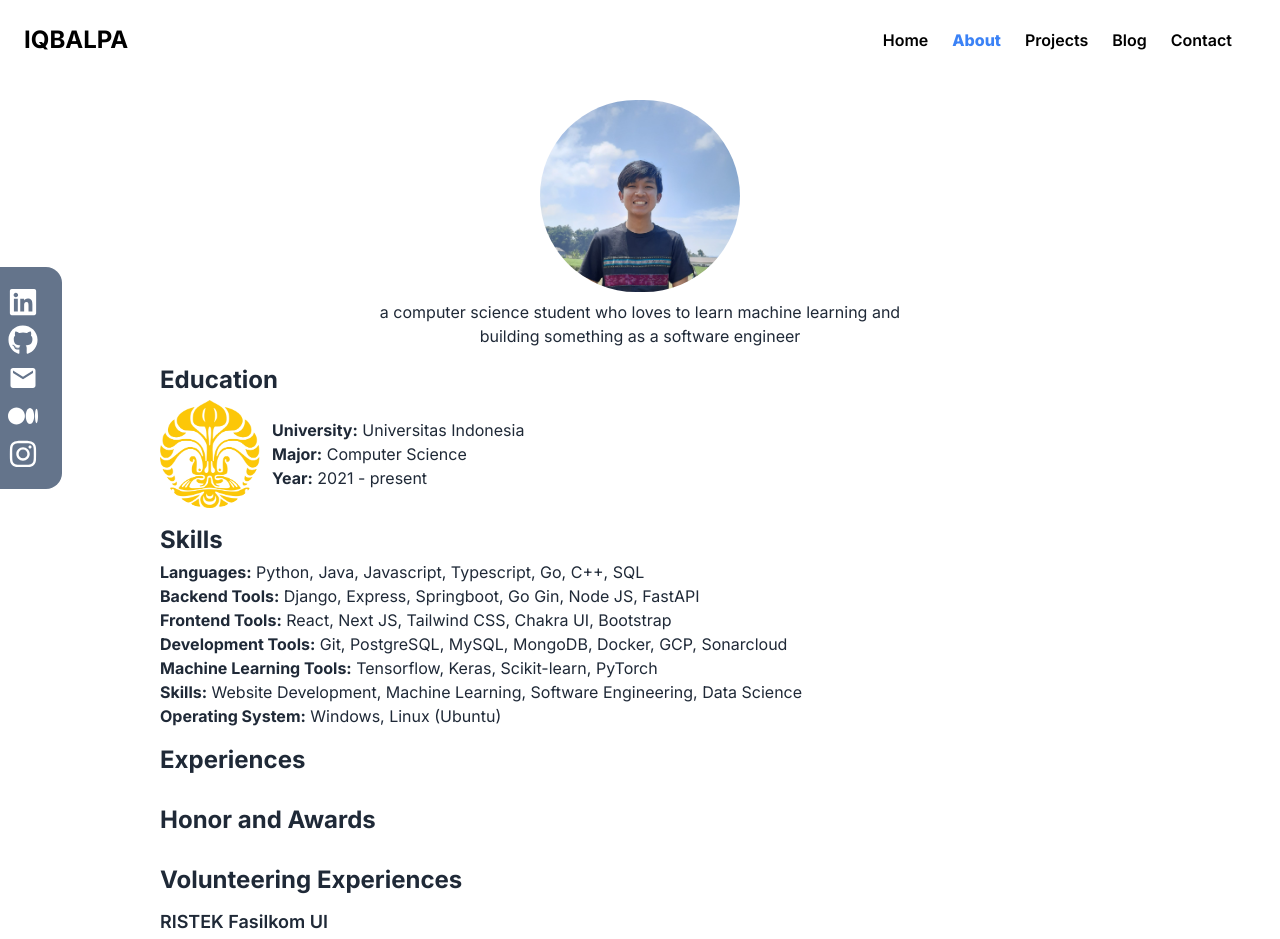
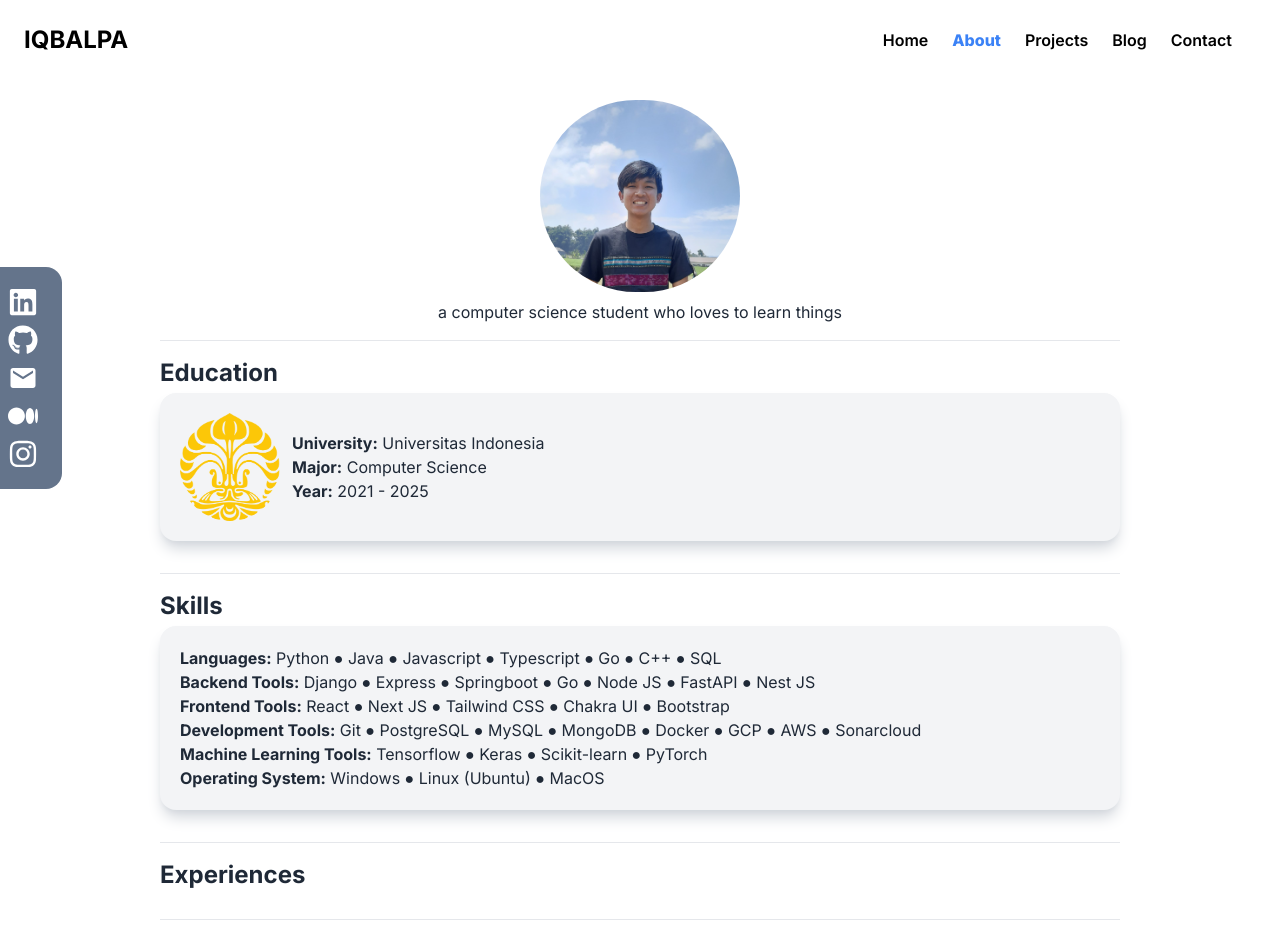
Before and after one commit to iqbalpa/personal-web, a Next.js app: page /about in a window 1280 px wide. Shown: the top 939 px of the page. Built offline with nearby package versions, Linux system fonts and the light colour scheme.

Commit message:
feat: update about page

```diff
--- a/src/components/awardItem/awardItem.tsx
+++ b/src/components/awardItem/awardItem.tsx
@@ -7,7 +7,7 @@ import { AwardItemProps } from '@/constant/type';
 const AwardItem: React.FC<AwardItemProps> = ({ title, desc }) => {
   return (
     <motion.div
-      className="mb-2"
+      className="mb-2 rounded-2xl bg-gray-100 p-3 shadow-lg shadow-gray-300"
       initial={{ opacity: 0, scale: 0 }}
       whileInView={{ opacity: 1, scale: 1 }}
       transition={{ duration: 1 }}
--- a/src/components/experienceItem/experienceItem.tsx
+++ b/src/components/experienceItem/experienceItem.tsx
@@ -15,7 +15,7 @@ const ExperienceItem: React.FC<ExperienceItemProps> = ({
       initial={{ opacity: 0, scale: 0 }}
       whileInView={{ opacity: 1, scale: 1 }}
       transition={{ duration: 1 }}
-      className="mb-2"
+      className="mb-4 rounded-2xl bg-gray-100 p-5 shadow-lg shadow-gray-300"
     >
       <h1 className="text-lg font-bold">{role}</h1>
       <h2 className="text-md font-bold">{company}</h2>
--- a/src/components/organizationItem/organizationItem.tsx
+++ b/src/components/organizationItem/organizationItem.tsx
@@ -15,7 +15,7 @@ const OrganizationItem: React.FC<OrganizationItemProps> = ({
       initial={{ opacity: 0, scale: 0 }}
       whileInView={{ opacity: 1, scale: 1 }}
       transition={{ duration: 1 }}
-      className="mb-2"
+      className="mb-2 rounded-2xl bg-gray-100 p-5 shadow-lg shadow-gray-300"
     >
       <h1 className="text-lg font-semibold">{name}</h1>
       <h2 className="text-md font-semibold">{role}</h2>
--- a/src/modules/about/about.tsx
+++ b/src/modules/about/about.tsx
@@ -10,10 +10,15 @@ const AboutModule: React.FC = () => {
   return (
     <div className="max-w-screen flex flex-col gap-4 px-10 pb-20 pt-5 lg:px-40">
       <Hero />
+      <div className="border-b border-gray-200" />
       <Education />
+      <div className="border-b border-gray-200" />
       <Skill />
+      <div className="border-b border-gray-200" />
       <Experience />
+      <div className="border-b border-gray-200" />
       <Award />
+      <div className="border-b border-gray-200" />
       <Organization />
     </div>
   );
--- a/src/modules/about/section/education.tsx
+++ b/src/modules/about/section/education.tsx
@@ -13,7 +13,7 @@ const Education: React.FC = () => {
       transition={{ duration: 1 }}
     >
       <h1 className="mb-1 text-2xl font-bold">Education</h1>
-      <div className="flex flex-row items-center">
+      <div className="mb-4 flex flex-row items-center rounded-2xl bg-gray-100 p-5 shadow-lg shadow-gray-300">
         <Image
           src={LogoUI}
           alt="UI Logo"
@@ -28,7 +28,7 @@ const Education: React.FC = () => {
             <span className="font-bold">Major:</span> Computer Science
           </p>
           <p>
-            <span className="font-bold">Year:</span> 2021 - present
+            <span className="font-bold">Year:</span> 2021 - 2025
           </p>
         </div>
       </div>
--- a/src/modules/about/section/hero.tsx
+++ b/src/modules/about/section/hero.tsx
@@ -21,8 +21,7 @@ const Hero: React.FC = () => {
         height={200}
       />
       <p className="w-full text-center lg:w-3/5">
-        a computer science student who loves to learn machine learning and
-        building something as a software engineer
+        a computer science student who loves to learn things
       </p>
     </motion.div>
   );
--- a/src/modules/about/section/skill.tsx
+++ b/src/modules/about/section/skill.tsx
@@ -5,41 +5,40 @@ import { motion } from 'framer-motion';
 
 const Skill: React.FC = () => {
   return (
+    <div className="flex flex-col">
+      <h1 className="mb-1 text-2xl font-bold">Skills</h1>
       <motion.div
         initial={{ opacity: 0 }}
         whileInView={{ opacity: 1 }}
         transition={{ duration: 1 }}
+        className="mb-4 rounded-2xl bg-gray-100 p-5 shadow-lg shadow-gray-300"
       >
-      <h1 className="mb-1 text-2xl font-bold">Skills</h1>
         <p>
-        <span className="font-bold">Languages:</span> Python, Java, Javascript,
-        Typescript, Go, C++, SQL
+          <span className="font-bold">Languages:</span> Python ● Java ●
+          Javascript ● Typescript ● Go ● C++ ● SQL
         </p>
         <p>
-        <span className="font-bold">Backend Tools:</span> Django, Express,
-        Springboot, Go Gin, Node JS, FastAPI
+          <span className="font-bold">Backend Tools:</span> Django ● Express ●
+          Springboot ● Go ● Node JS ● FastAPI ● Nest JS
         </p>
         <p>
-        <span className="font-bold">Frontend Tools:</span> React, Next JS,
-        Tailwind CSS, Chakra UI, Bootstrap
+          <span className="font-bold">Frontend Tools:</span> React ● Next JS ●
+          Tailwind CSS ● Chakra UI ● Bootstrap
         </p>
         <p>
-        <span className="font-bold">Development Tools:</span> Git, PostgreSQL,
-        MySQL, MongoDB, Docker, GCP, Sonarcloud
+          <span className="font-bold">Development Tools:</span> Git ● PostgreSQL
+          ● MySQL ● MongoDB ● Docker ● GCP ● AWS ● Sonarcloud
         </p>
         <p>
-        <span className="font-bold">Machine Learning Tools:</span> Tensorflow,
-        Keras, Scikit-learn, PyTorch
+          <span className="font-bold">Machine Learning Tools:</span> Tensorflow
+          ● Keras ● Scikit-learn ● PyTorch
         </p>
         <p>
-        <span className="font-bold">Skills:</span> Website Development, Machine
-        Learning, Software Engineering, Data Science
-      </p>
-      <p>
-        <span className="font-bold">Operating System:</span> Windows, Linux
-        (Ubuntu)
+          <span className="font-bold">Operating System:</span> Windows ● Linux
+          (Ubuntu) ● MacOS
         </p>
       </motion.div>
+    </div>
   );
 };
 
```
Lines whose indentation alone changed are shown as unchanged.
